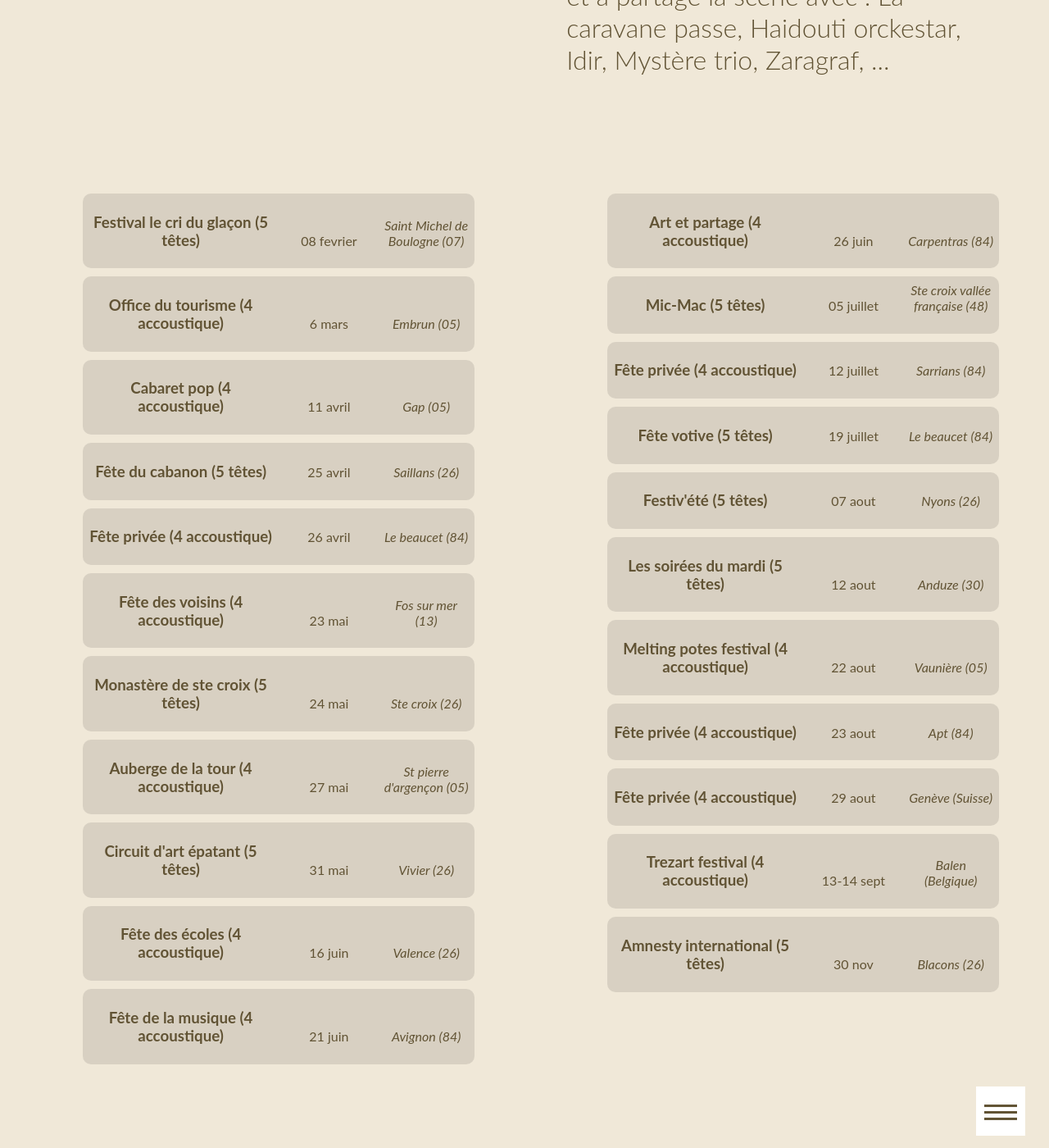
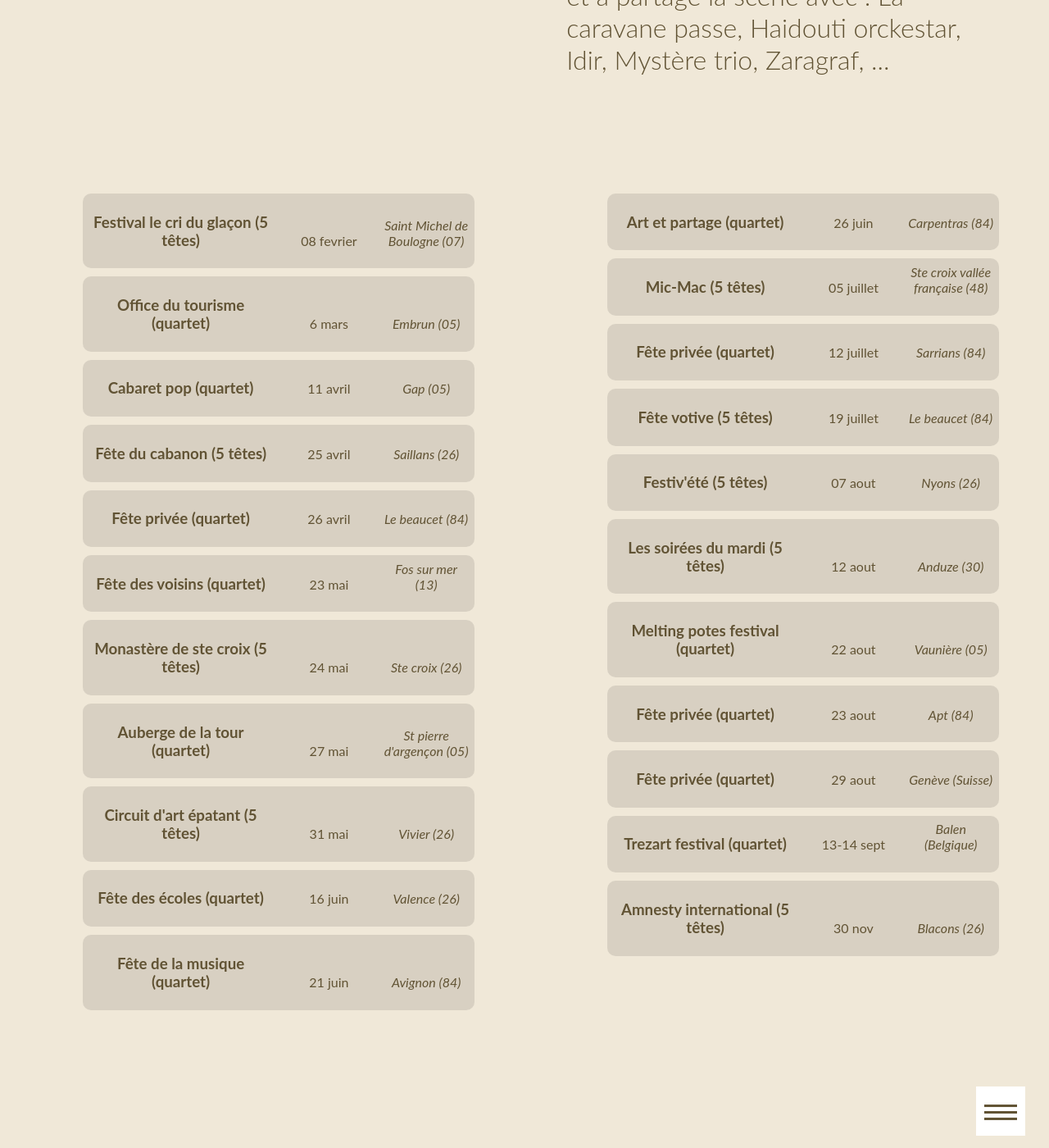
Before and after one commit to ftmftrs/ftmftrs.github.io, a Jekyll site: the page built from concert/index.html, in a window 1280 px wide and 1400 px high, scrolled down 662 px. Shown: the whole window at 82% size. Built offline with Jekyll 4.4.1, drawn with Linux system fonts in a browser that asks for light colours; some web fonts are replaced; Markdown is read by kramdown in place of the engine named in the settings; comment, search, counter and statistics services are not loaded.

Commit message:
Change accoustique word

```diff
--- a/concert/index.html
+++ b/concert/index.html
@@ -33,12 +33,12 @@ menu: false
                     <address>Saint Michel de Boulogne (07)</address>
                 </li>
                 <li>
-                    <h3>Office du tourisme (4 accoustique)</h3>
+                    <h3>Office du tourisme (quartet)</h3>
                     <time>6 mars</time>
                     <address>Embrun (05)</address>
                 </li>
                 <li>
-                    <h3>Cabaret pop (4 accoustique)</h3>
+                    <h3>Cabaret pop (quartet)</h3>
                     <time>11 avril</time>
                     <address>Gap (05)</address>
                 <li>
@@ -47,12 +47,12 @@ menu: false
                     <address>Saillans (26)</address>
                 </li>
                 <li>
-                    <h3>Fête privée (4 accoustique)</h3>
+                    <h3>Fête privée (quartet)</h3>
                     <time>26 avril</time>
                     <address>Le beaucet (84)</address>
                 </li>
                 <li>
-                    <h3>Fête des voisins (4 accoustique)</h3>
+                    <h3>Fête des voisins (quartet)</h3>
                     <time>23 mai</time>
                     <address>Fos sur mer (13)</address>
                 </li>
@@ -62,7 +62,7 @@ menu: false
                     <address>Ste croix (26)</address>
                 </li>
                 <li>
-                    <h3>Auberge de la tour (4 accoustique)</h3>
+                    <h3>Auberge de la tour (quartet)</h3>
                     <time>27 mai</time>
                     <address>St pierre d'argençon (05)</address>
                 </li>
@@ -72,12 +72,12 @@ menu: false
                     <address>Vivier (26)</address>
                 </li>
                 <li>
-                    <h3>Fête des écoles (4 accoustique)</h3>
+                    <h3>Fête des écoles (quartet)</h3>
                     <time>16 juin</time>
                     <address>Valence (26)</address>
                 </li>
                 <li>
-                    <h3>Fête de la musique (4 accoustique)</h3>
+                    <h3>Fête de la musique (quartet)</h3>
                     <time>21 juin</time>
                     <address>Avignon (84)</address>
                 </li>
@@ -86,7 +86,7 @@ menu: false
         <article class="cbp-so-side cbp-so-side-right">
             <ul>
                 <li>
-                    <h3>Art et partage (4 accoustique)</h3>
+                    <h3>Art et partage (quartet)</h3>
                     <time>26 juin</time>
                     <address>Carpentras (84)</address></li>
                 <li>
@@ -95,7 +95,7 @@ menu: false
                     <address>Ste croix vallée française (48)</address>
                 </li>
                 <li>
-                    <h3>Fête privée (4 accoustique)</h3>
+                    <h3>Fête privée (quartet)</h3>
                     <time>12 juillet</time>
                     <address>Sarrians (84)</address>
                 </li>
@@ -115,22 +115,22 @@ menu: false
                     <address>Anduze (30)</address>
                 </li>
                 <li>
-                    <h3>Melting potes festival (4 accoustique)</h3>
+                    <h3>Melting potes festival (quartet)</h3>
                     <time>22 aout</time>
                     <address>Vaunière (05)</address>
                 </li>
                 <li>
-                    <h3>Fête privée (4 accoustique)</h3>
+                    <h3>Fête privée (quartet)</h3>
                     <time>23 aout</time>
                     <address>Apt (84)</address>
                 </li>
                 <li>
-                    <h3>Fête privée (4 accoustique)</h3>
+                    <h3>Fête privée (quartet)</h3>
                     <time>29 aout</time>
                     <address>Genève (Suisse)</address>
                 </li>
                 <li>
-                    <h3>Trezart festival (4 accoustique)</h3>
+                    <h3>Trezart festival (quartet)</h3>
                     <time>13-14 sept</time>
                     <address>Balen (Belgique)</address>
                 </li>
```
